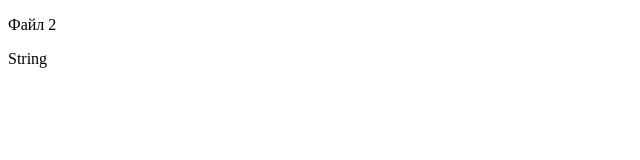
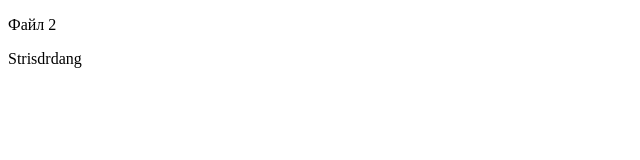
Before and after one commit to kugggelimgesicht/frontend-course, a plain HTML site: page file2.html in a window 1280 px wide. Shown: the full height of the page, 0-640 px from the left. Drawn offline with Linux system fonts and the light colour scheme.

Commit message:
string was changed

```diff
--- a/file2.html
+++ b/file2.html
@@ -4,6 +4,6 @@
 <head></head>
 <body>
     <p>Файл 2</p>
-    <p>String</p>
+    <p>Strisdrdang</p>
 </body>
 </html>
```
